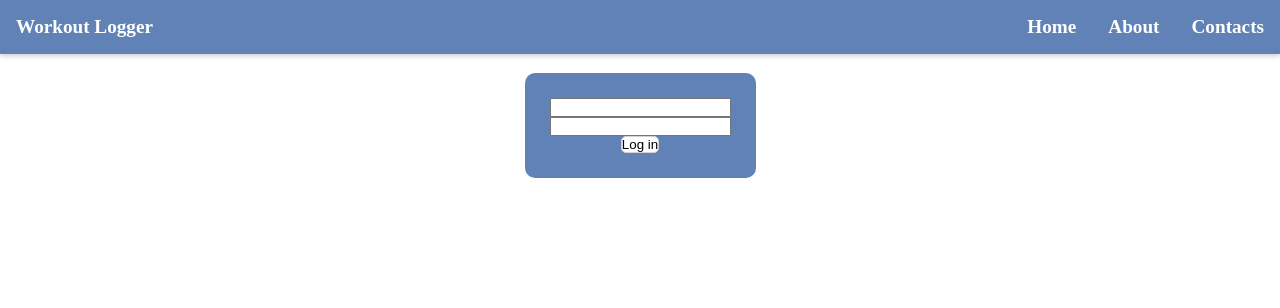
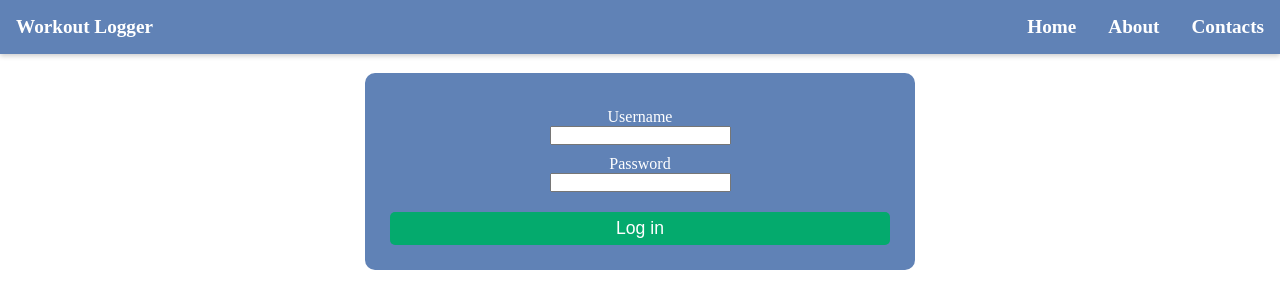
Before and after one commit to JonatanBengtsson94/workoutlog, a React (Create React App) app in the folder client/: page /login in a window 1280 px wide. Shown: the top 308 px of the page. Built offline with nearby package versions, Linux system fonts and the light colour scheme.

Commit message:
feat: added basic styling for login

```diff
--- a/client/src/components/LoginForm.js
+++ b/client/src/components/LoginForm.js
@@ -45,20 +45,22 @@ function LoginForm() {
 
     return (
         <div className="main-container">
-            <form>
+            <form className="login-form">
+                <label htmlFor={username}>Username</label>
                 <input
                     type="text"
                     id="username"
                     value={username}
                     onChange={e => handleChange(e.target.value, e.target.id)}>
                 </input>
+                <label htmlFor={password}>Password</label>
                 <input
                     type="password"
                     id="password"
                     value={password}
                     onChange={e => handleChange(e.target.value, e.target.id)}>
                 </input>
-                <button onClick={e => submitLogin(e)}>Log in</button>
+                <button className="confirm-btn" onClick={e => submitLogin(e)}>Log in</button>
             </form>
         </div>
     )
--- a/client/src/styles.css
+++ b/client/src/styles.css
@@ -176,3 +176,8 @@ select {
     color: white;
     padding-top: 10px;
 }
+
+.login-form label {
+    color: white;
+    padding-top: 10px;
+}
```
